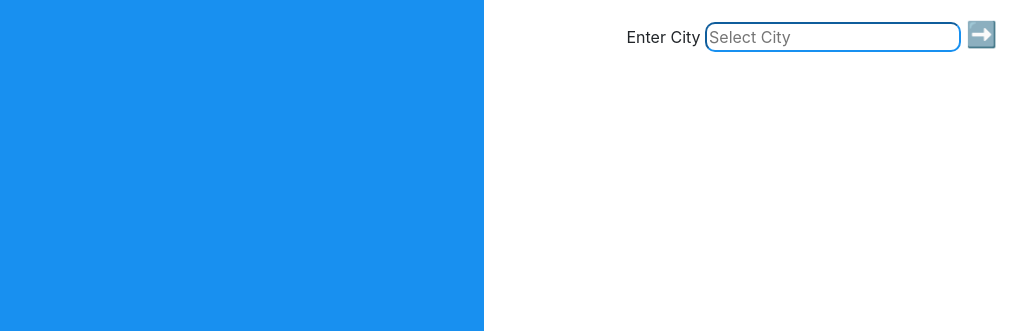
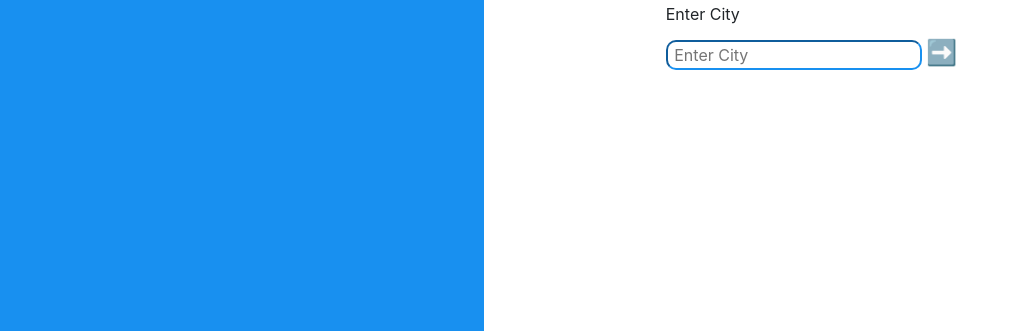
Before and after one commit to Pratikshatippe/Weather, a plain HTML site: page index.html in a window 1280 px wide. Shown: the part 469-800 px from the top of the page, without its empty margins (156-1183 px from the left). Drawn offline with nearby package versions, Linux system fonts and the light colour scheme.

Commit message:
Update index.html

```diff
--- a/index.html
+++ b/index.html
@@ -24,8 +24,8 @@ This file contain designing part of web page such as weather, date, time, temper
                         <p id="temp">25</p>
                         <span class="celsius" onclick=showInput()>&#8451;</span><span>|</span>
                         <span class="fahrenheit" onclick=fahrenheit()>&#8457;</span><br><br>
-                        <label for="city">Enter City</label>
-                        <input type="text" id="list" list="datalist" name="cities" placeholder="Select City">
+                        <label for="city">Enter City </label><br>
+                        <input type="text" id="list" list="datalist" name="cities" placeholder=" Enter City">
                         <p id="search">➡️</p>
                     </div>
             </div>
```
